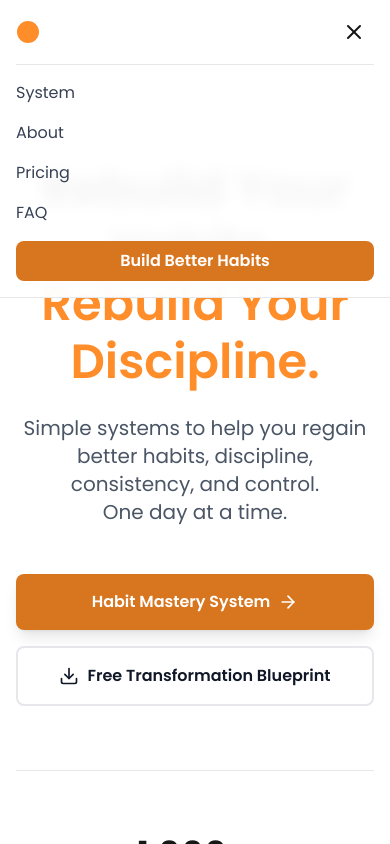
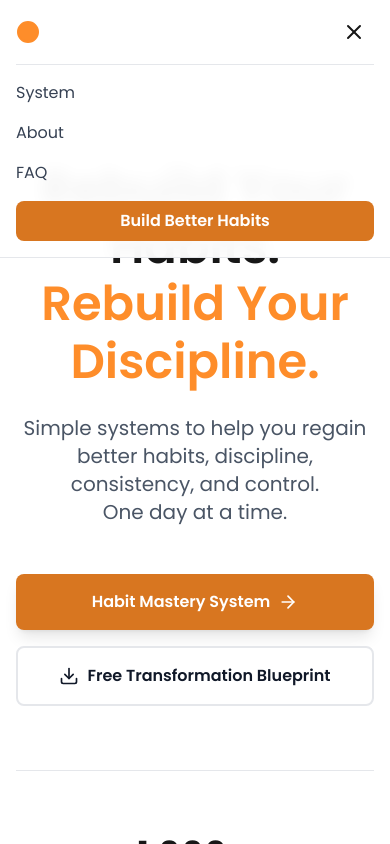
Before and after one commit to ashish-yadv/livelifesuccessfull, a Next.js app: page / in a window 390 px wide. Both pictures are taken after a click on the button 354 px from the left and 32 px from the top of the page. Shown: the top 844 px of the page. Built offline with nearby package versions, Linux system fonts and the light colour scheme.

Commit message:
Fix buttons

```diff
--- a/src/app/page.tsx
+++ b/src/app/page.tsx
@@ -54,7 +54,7 @@ export default function Home() {
 
   return (
     <div className="relative selection:bg-orange-300 selection:text-black">
-      <Header />
+      <Header onGetStarted={handleGetStarted}/>
       <main>
         <HeroSection onGetStarted={handleGetStarted} onDownloadGuide={handleDownloadGuide} />
         <SocialProofSection1 />
--- a/src/components/Header.tsx
+++ b/src/components/Header.tsx
@@ -4,7 +4,11 @@ import { Menu, X, Sun, Moon, Monitor } from 'lucide-react';
 
 // type Theme = 'light' | 'dark' | 'system';
 
-export function Header() {
+interface Header {
+  onGetStarted: () => void;
+}
+
+export function Header({ onGetStarted }: Header) {
   const [mobileMenuOpen, setMobileMenuOpen] = useState(false);
   // const [theme, setTheme] = useState<Theme>('system');
   const [themeDropdownOpen, setThemeDropdownOpen] = useState(false);
@@ -137,7 +141,8 @@ export function Header() {
             </div>
 
             <button
-              onClick={() => scrollToSection('pricing')}
+              // onClick={() => scrollToSection('pricing')}
+              onClick={onGetStarted}
               className="px-6 py-2 bg-[#D87620] hover:bg-[#FE8D2A] font-medium text-white rounded-lg transition-colors cursor-pointer"
             >
               Build Better Habits
@@ -173,14 +178,15 @@ export function Header() {
               <button onClick={() => scrollToSection('about')} className="text-left text-gray-700 dark:text-gray-300 hover:text-[#FE8D2A]">
                 About
               </button>
-              <button onClick={() => scrollToSection('pricing')} className="text-left text-gray-700 dark:text-gray-300 hover:text-[#FE8D2A]">
+              {/* <button onClick={() => scrollToSection('pricing')} className="text-left text-gray-700 dark:text-gray-300 hover:text-[#FE8D2A]">
                 Pricing
-              </button>
+              </button> */}
               <button onClick={() => scrollToSection('faq')} className="text-left text-gray-700 dark:text-gray-300 hover:text-[#FE8D2A]">
                 FAQ
               </button>
               <button
-                onClick={() => scrollToSection('pricing')}
+                // onClick={() => scrollToSection('pricing')}
+                onClick={onGetStarted}
                 className="px-6 py-2 bg-[#D87620] hover:bg-[#FE8D2A] font-semibold text-white rounded-lg transition-colors text-center"
               >
                 Build Better Habits
--- a/src/components/PricingSection.tsx
+++ b/src/components/PricingSection.tsx
@@ -103,7 +103,7 @@ export function PricingSection({ onGetStarted }: PricingSectionProps) {
               <div className="font-medium text-sm text-gray-600 dark:text-gray-400">Online Courses</div>
             </div>
             <div className="p-4 bg-[#FE8D2A] text-white rounded-xl">
-              <div className="font-medium text-2xl mb-1">$27</div>
+              <div className="font-medium text-2xl mb-1">$44</div>
               <div className="font-medium text-sm">This Complete System</div>
             </div>
           </div>
```
